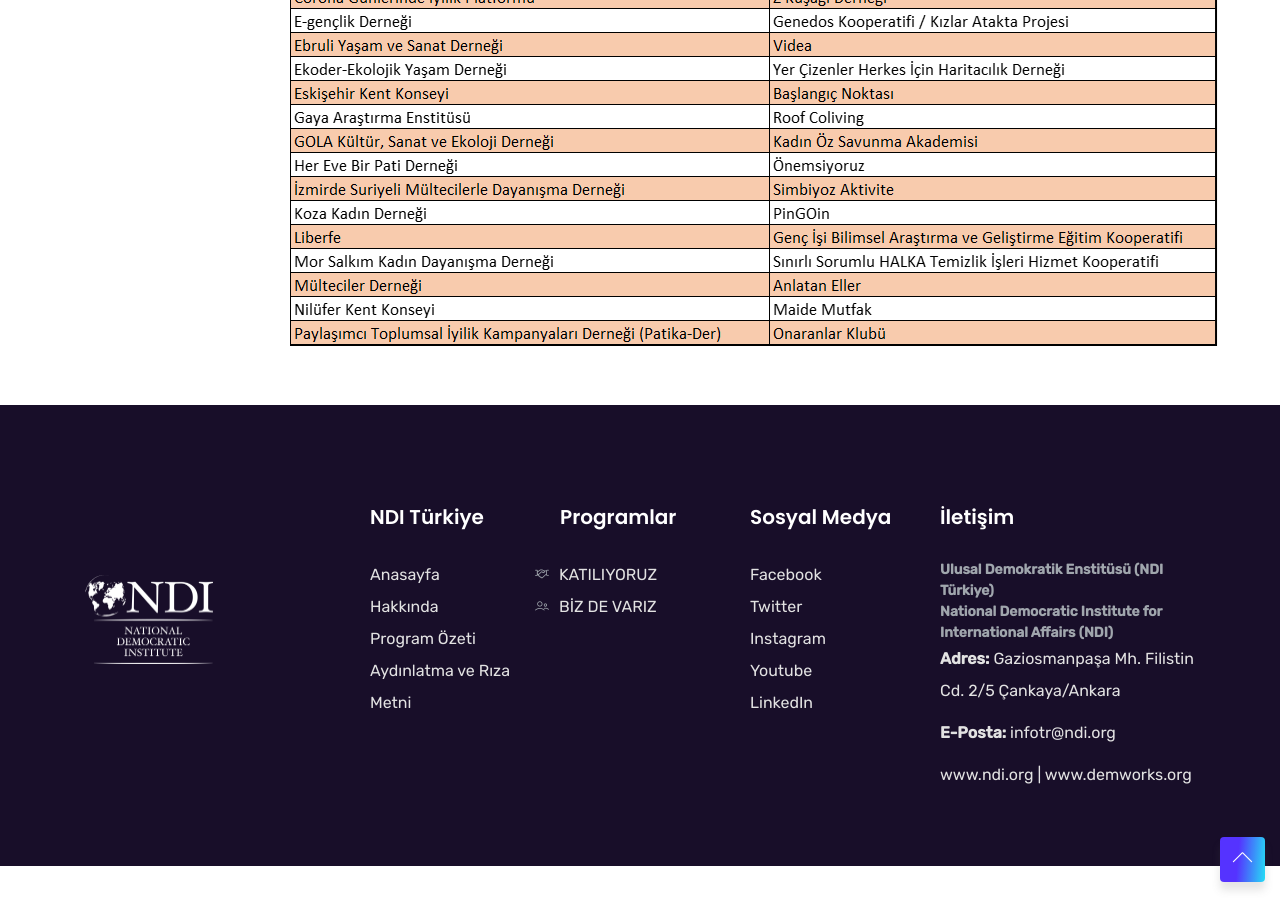
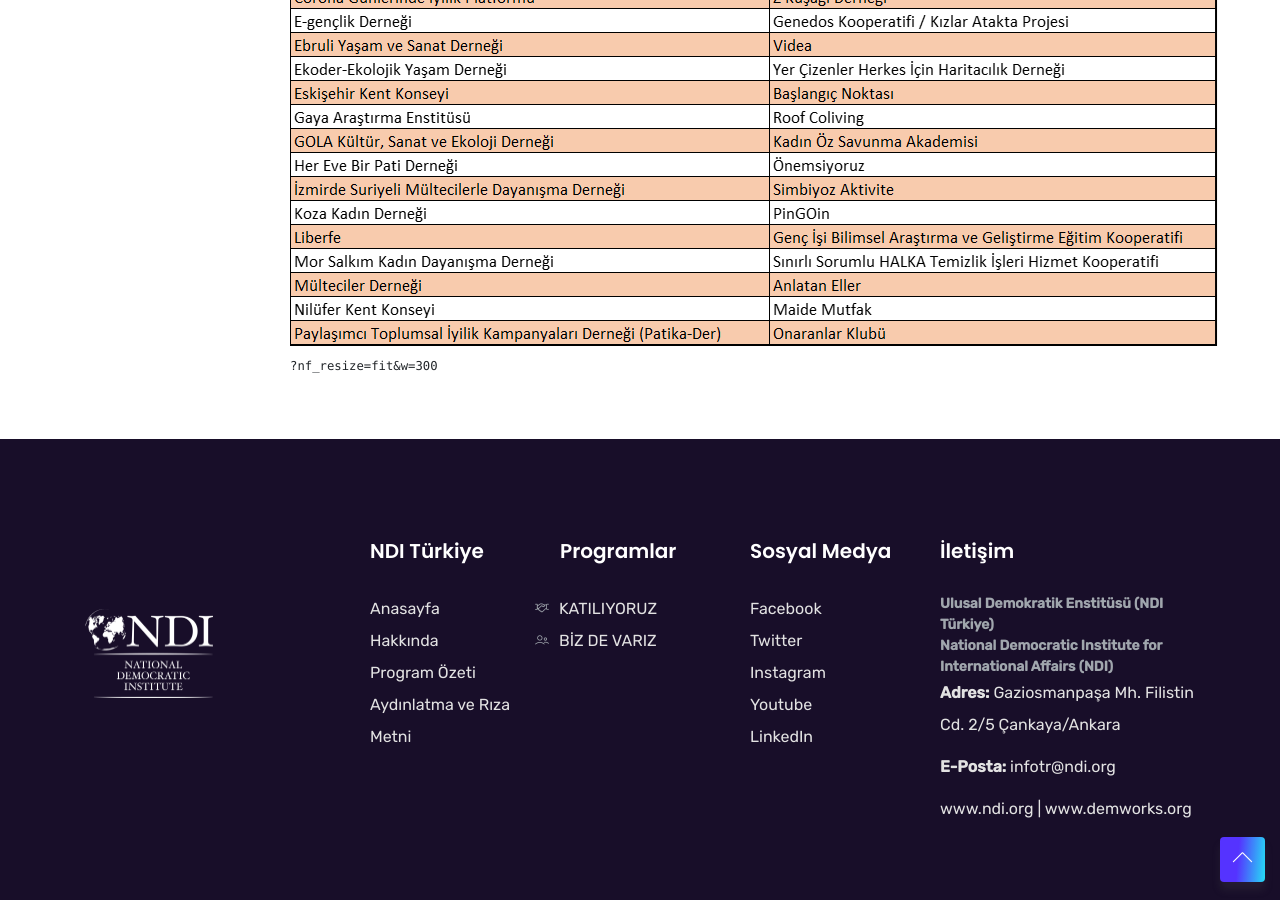
Before and after one commit to uirmaksever/ndi-civic-participation-young-women-website, a Jekyll site: the page built from _posts/programs/2020-12-04-ndi-turkiye-2020-2021-katiliyoruz-programi.md, in a window 1280 px wide and 900 px high, scrolled down 813 px. Built offline with Jekyll 4.4.1, drawn with Linux system fonts in a browser that asks for light colours; some web fonts are replaced; a script that is not in the unit is left out.

Commit message:
Update Programs “2020-12-04-ndi-turkiye-2020-2021-katiliyoruz-programi”

````diff
--- a/_posts/programs/2020-12-04-ndi-turkiye-2020-2021-katiliyoruz-programi.md
+++ b/_posts/programs/2020-12-04-ndi-turkiye-2020-2021-katiliyoruz-programi.md
@@ -10,3 +10,11 @@ application_form_url: post
 # **Program Katılımcıları**
 
 ![](/assets/uploads/web-katilimcilar.emf.png)
+
+<!--StartFragment-->
+
+```
+?nf_resize=fit&w=300
+```
+
+<!--EndFragment-->
````
